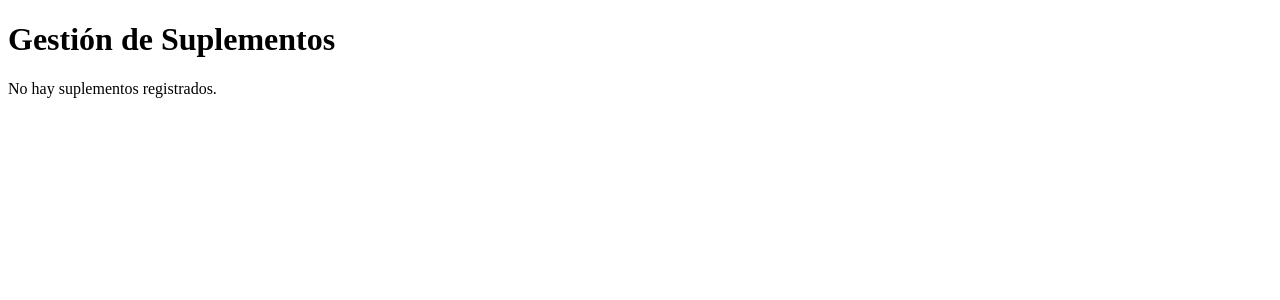
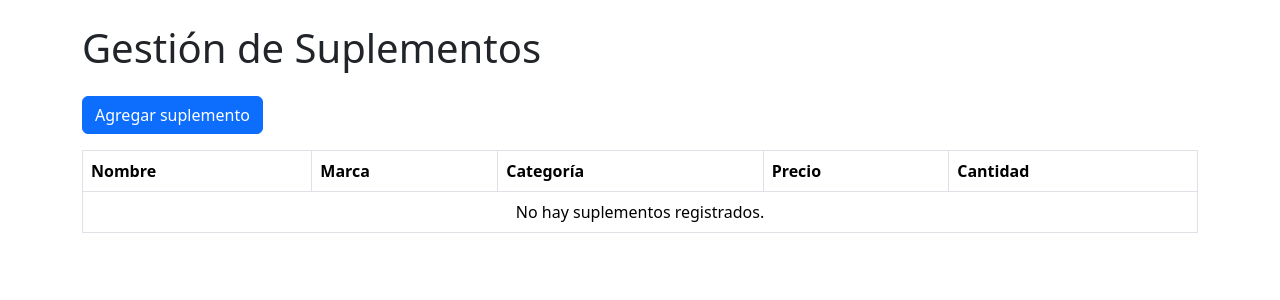
Before and after one commit to dauryji01/Proyecto-Crud_Joel, a Flask app: page / in a window 1280 px wide. Shown: the top 300 px of the page. Run offline with Flask 3, Linux system fonts and the light colour scheme.

Commit message:
de crear a editar listo

```diff
--- a/app/routes.py
+++ b/app/routes.py
@@ -1,6 +1,7 @@
 from flask import render_template
 from app import db
 from app.models import Suplemento
+from app.forms import SuplementoForm
 
 
 def configurar_rutas(app):
@@ -13,3 +14,45 @@ def configurar_rutas(app):
             "index.html",
             suplementos=suplementos
         )
+
+    @app.route("/crear", methods=["GET", "POST"])
+    def crear():
+        form = SuplementoForm()
+
+        if form.validate_on_submit():
+            suplemento = Suplemento(
+                nombre=form.nombre.data,
+                marca=form.marca.data,
+                categoria=form.categoria.data,
+                precio=form.precio.data,
+                cantidad=form.cantidad.data
+            )
+
+            db.session.add(suplemento)
+            db.session.commit()
+
+            return "Suplemento creado correctamente"
+
+        return render_template("crear.html", form=form)
+
+    @app.route("/editar/<int:id>", methods=["GET", "POST"])
+    def editar(id):
+        suplemento = Suplemento.query.get_or_404(id)
+        form = SuplementoForm(obj=suplemento)
+
+        if form.validate_on_submit():
+            suplemento.nombre = form.nombre.data
+            suplemento.marca = form.marca.data
+            suplemento.categoria = form.categoria.data
+            suplemento.precio = form.precio.data
+            suplemento.cantidad = form.cantidad.data
+
+            db.session.commit()
+
+            return "Suplemento actualizado correctamente"
+
+        return render_template(
+            "editar.html",
+            form=form,
+            suplemento=suplemento
+        )
--- a/app/templates/index.html
+++ b/app/templates/index.html
@@ -2,23 +2,55 @@
 <html lang="es">
 <head>
     <meta charset="UTF-8">
+    <meta name="viewport" content="width=device-width, initial-scale=1.0">
+
     <title>Gestión de Suplementos</title>
+
+    <link href="https://cdn.jsdelivr.net/npm/bootstrap@5.3.3/dist/css/bootstrap.min.css" rel="stylesheet">
 </head>
+
 <body>
 
-    <h1>Gestión de Suplementos</h1>
+    <div class="container mt-4">
 
-    {% for suplemento in suplementos %}
-        <div>
-            <h2>{{ suplemento.nombre }}</h2>
-            <p>Marca: {{ suplemento.marca }}</p>
-            <p>Categoría: {{ suplemento.categoria }}</p>
-            <p>Precio: RD$ {{ suplemento.precio }}</p>
-            <p>Cantidad: {{ suplemento.cantidad }}</p>
-        </div>
-    {% else %}
-        <p>No hay suplementos registrados.</p>
-    {% endfor %}
+        <h1 class="mb-4">Gestión de Suplementos</h1>
+
+        <a href="/crear" class="btn btn-primary mb-3">Agregar suplemento</a>
+
+        <table class="table table-bordered">
+
+            <thead>
+                <tr>
+                    <th>Nombre</th>
+                    <th>Marca</th>
+                    <th>Categoría</th>
+                    <th>Precio</th>
+                    <th>Cantidad</th>
+                </tr>
+            </thead>
+
+            <tbody>
+                {% for suplemento in suplementos %}
+                <tr>
+                    <td>{{ suplemento.nombre }}</td>
+                    <td>{{ suplemento.marca }}</td>
+                    <td>{{ suplemento.categoria }}</td>
+                    <td>RD$ {{ suplemento.precio }}</td>
+                    <td>{{ suplemento.cantidad }}</td>
+                </tr>
+
+                {% else %}
+                <tr>
+                    <td colspan="5" class="text-center">
+                        No hay suplementos registrados.
+                    </td>
+                </tr>
+                {% endfor %}
+            </tbody>
+
+        </table>
+
+    </div>
 
 </body>
 </html>
```
Also changed, not shown: app/forms.py (+13 -0 lines), app/templates/crear.html (+51 -0 lines), app/templates/editar.html (+51 -0 lines).
